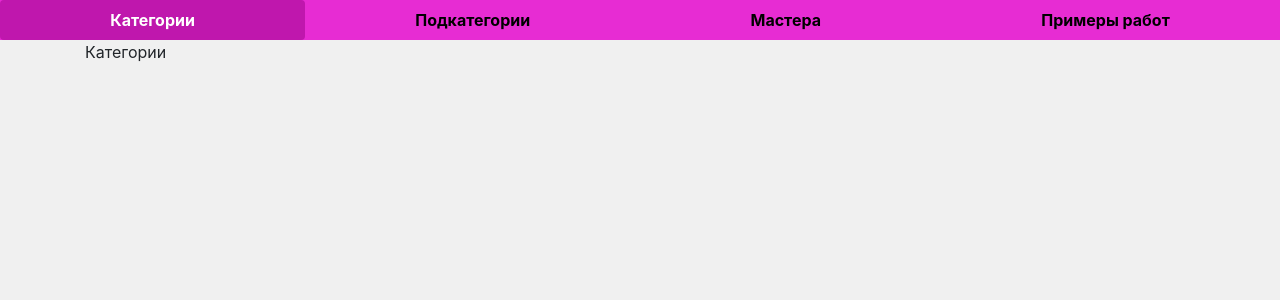
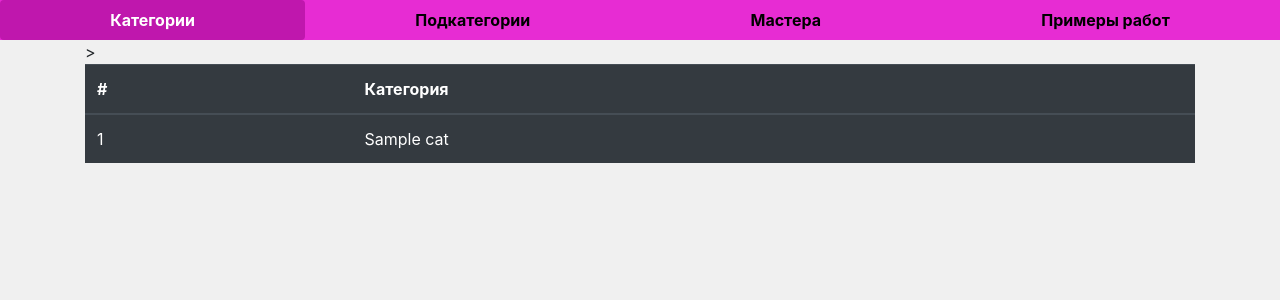
Before and after one commit to sweetsenpai/BB2, a Django app: template bb/bsite/templates/index.html in a window 1280 px wide. Shown: the top 300 px of the page. Run offline with Django 3.2, Linux system fonts and the light colour scheme; the template is opened without the code that fills it: most values are stand-ins (such as "Sample title", 1, 10 or a date in 2020); some libraries are stand-ins or nearby versions.

Commit message:
add index page car tabel data

```diff
--- a/bb/bsite/templates/index.html
+++ b/bb/bsite/templates/index.html
@@ -2,4 +2,25 @@
 {% block title %} Категории{% endblock %}
 {% block href1 %} active {% endblock href1 %}
 
-{% block content %} Категории {% endblock %}
+
+{% block content %}
+  <div class="table-responsive">
+        <table class="table table-hover table-dark">
+      <thead>
+        <tr>
+          <th scope="col">#</th>
+          <th scope="col">Категория</th>
+<!--          <th scope="col">Действия</th>-->
+        </tr>
+      </thead>
+      <tbody>
+        {% for x in cat %}
+          <tr>
+              <td>{{ x.cat_id }}</td>
+              <td>{{ x.cat_name }}</td>>
+          </tr>
+        {% endfor %}
+      </tbody>
+    </table>
+  </div>
+{% endblock %}
```
Also changed, not shown: bb/bsite/templates/404.html (added, +16 -0 lines), bb/bsite/views.py (+8 -4 lines), bb/bsite/static/images/404.jpg (added).
